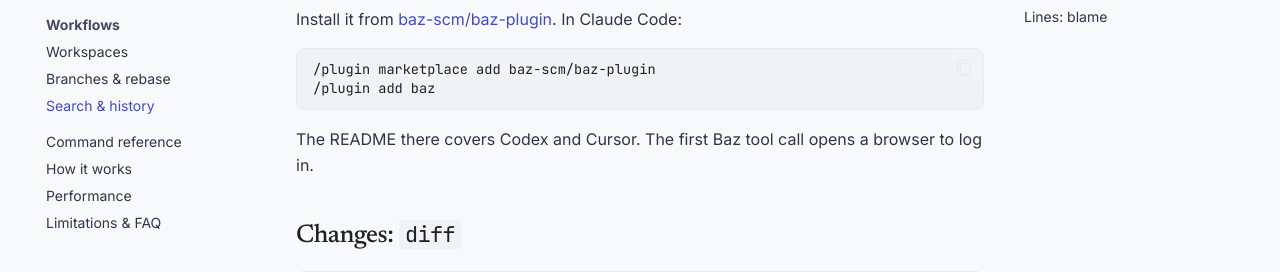
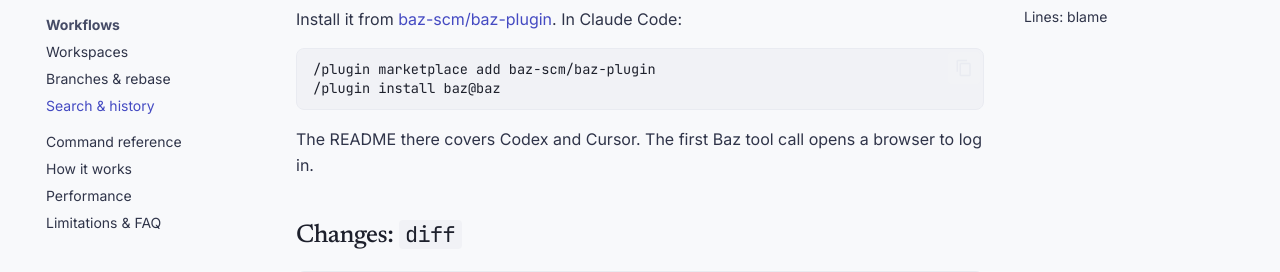
Before and after one commit to baz-scm/gion, an MkDocs documentation site: the page built from docs/search-and-history.md, in a window 1280 px wide and 900 px high, scrolled down 1164 px. Shown: the part 200-472 px from the top of the window. Built offline with MkDocs 1.6.1 and Material for MkDocs 9.7.7, drawn with Linux system fonts in a browser that asks for light colours; comment, search, counter and statistics services are not loaded.

Commit message:
docs: fix the Baz plugin install command
Co-Authored-By: Claude Opus 5.5 <noreply@anthropic.com>

````diff
--- a/docs/search-and-history.md
+++ b/docs/search-and-history.md
@@ -35,7 +35,7 @@ Install it from [baz-scm/baz-plugin](https://github.com/baz-scm/baz-plugin). In
 
 ```text
 /plugin marketplace add baz-scm/baz-plugin
-/plugin add baz
+/plugin install baz@baz
 ```
 
 The README there covers Codex and Cursor. The first Baz tool call opens a browser to log in.
````
